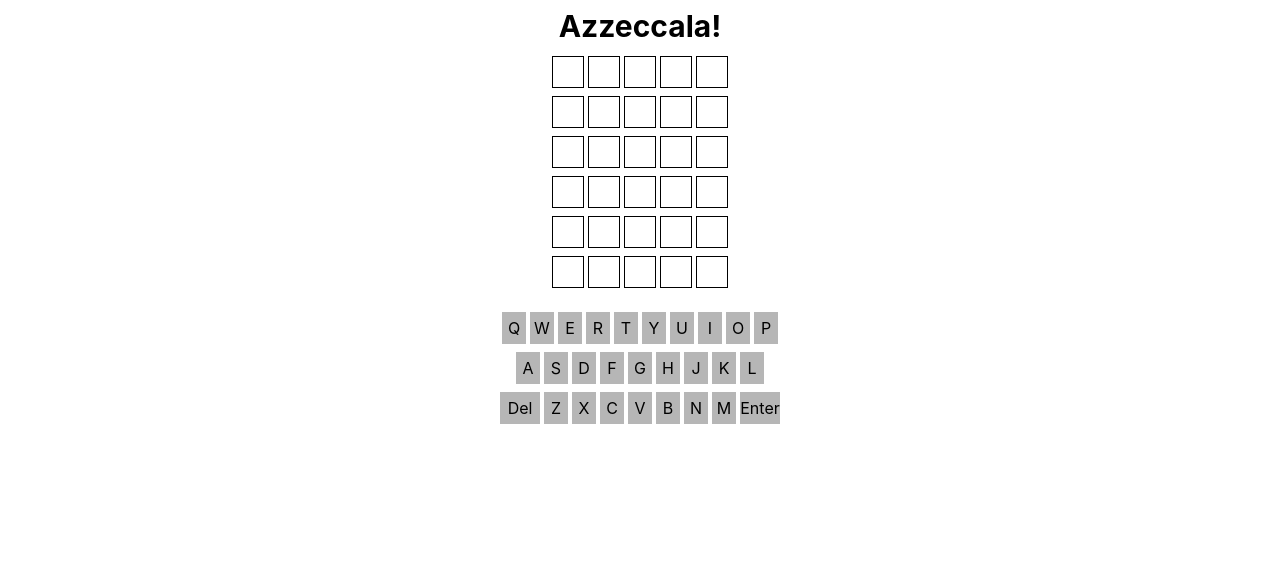
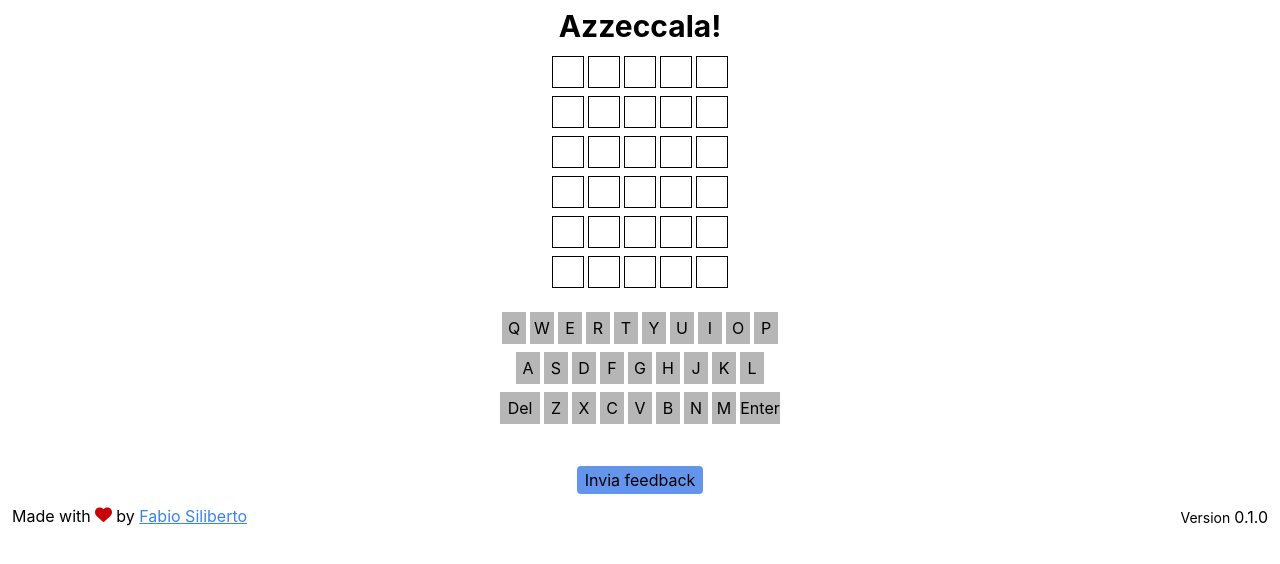
Before and after one commit to silibdev/azzeccala, a React (Create React App) app: page / in a window 1280 px wide. Shown: the top 564 px of the page. Built offline with nearby package versions, Linux system fonts and the light colour scheme.

Commit message:
Add footer

```diff
--- a/src/App.css
+++ b/src/App.css
@@ -2,6 +2,22 @@
     --correct: #71dc00;
     --wrong: #ffc400;
     --not-present: #565656;
+}
+
+footer {
+    @apply pt-10;
+}
+
+footer .feedback {
+    @apply text-center;
+}
+
+footer .footer {
+    @apply flex justify-between items-center pt-3 pb-2 px-3;
+}
+
+footer .dev-link {
+    @apply underline text-blue-500 hover:text-blue-700 visited:text-blue-900;
 }
 
 .btn {
--- a/src/App.tsx
+++ b/src/App.tsx
@@ -2,6 +2,7 @@ import React from 'react';
 import './App.css';
 import { Header } from './layout/Header';
 import { Game } from './game/Game';
+import { Footer } from './layout/Footer';
 
 
 function App() {
@@ -9,6 +10,7 @@ function App() {
     <div className="App">
       <Header></Header>
       <Game></Game>
+      <Footer></Footer>
     </div>
   );
 }
--- a/src/game/Win.tsx
+++ b/src/game/Win.tsx
@@ -13,6 +13,8 @@ export const Win = ({gameState}: { gameState: GameState }) => {
             return '🟨';
           case LetterStateEnum.NOT_PRESENT:
             return '⬜️'
+          default:
+            return '🟫';
         }
       }).join(' ')
     ).join('\n');
@@ -37,7 +39,7 @@ export const Win = ({gameState}: { gameState: GameState }) => {
   return (
     <div className="text-center">
       <p className="text-2xl font-bold">Daje!</p>
-      <button className="btn" onClick={share}>Condividi</button>
+      <button className="btn text-xl" onClick={share}>Condividi</button>
       {copiedText && <p>{copiedText}</p>}
     </div>
   )
--- /dev/null
+++ b/src/layout/Footer.tsx
@@ -0,0 +1,29 @@
+import heartSvg from './heart-solid.svg';
+import packageJson from '../../package.json';
+
+const heartStyle = {
+  width: '1.1rem',
+  display: 'inline-block',
+  marginBottom: '0.4rem',
+  marginLeft: '0.25rem',
+  marginRight: '0.25rem'
+};
+
+export const Footer = () => (
+  <footer>
+    <div className="feedback">
+      <a className="btn" href="https://forms.gle/cYjHqQMw3pm68Dzu7" target="_blank" rel="noreferrer">Invia feedback</a>
+    </div>
+    <div className="footer">
+      <div>Made with
+        <img src={heartSvg} alt="cuore" style={heartStyle}/>
+        by <a className="dev-link" href="https://github.com/silibdev" target="_blank" rel="noreferrer">Fabio
+          Siliberto</a>
+      </div>
+      <div className="version">
+        <span className="text-sm">Version</span>
+        <span className="ml-1">{packageJson.version}</span>
+      </div>
+    </div>
+  </footer>
+)
```
Also changed, not shown: src/layout/heart-solid.svg (added).
